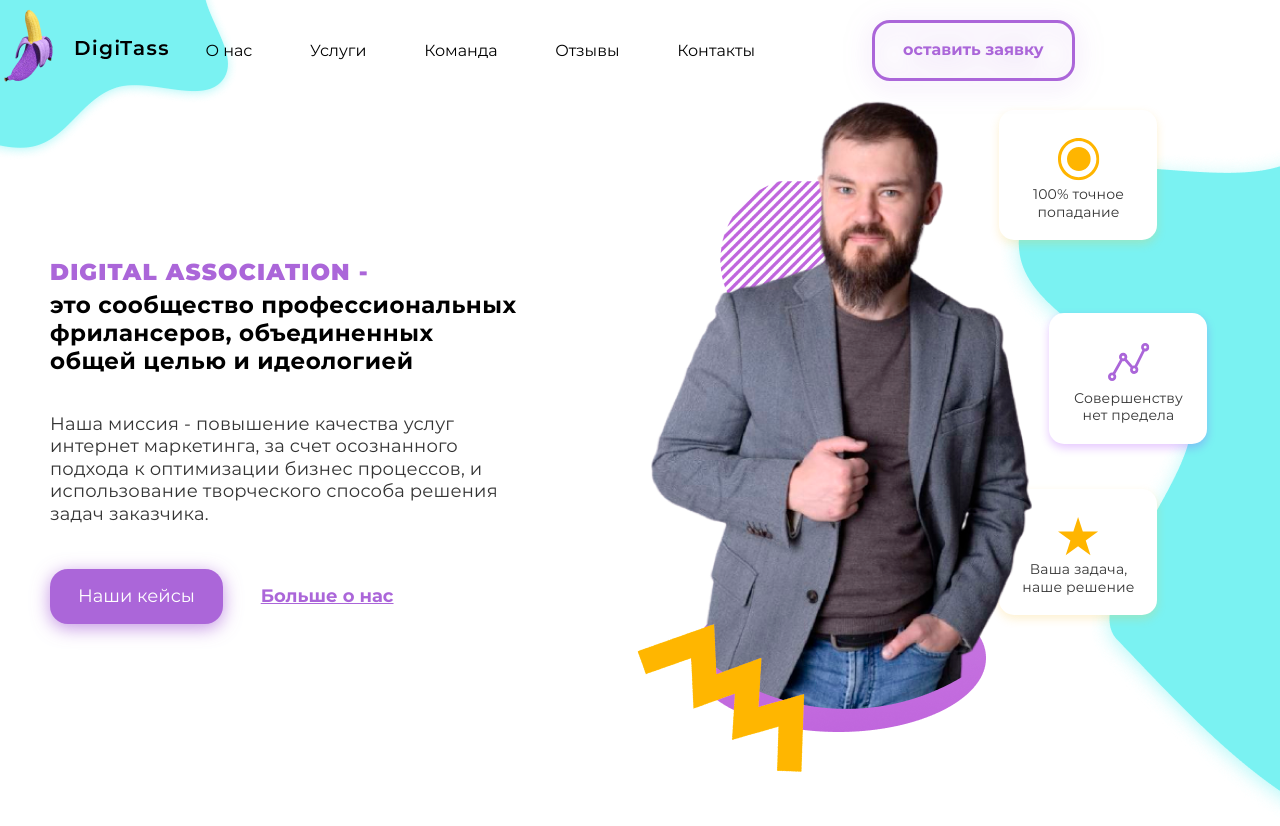
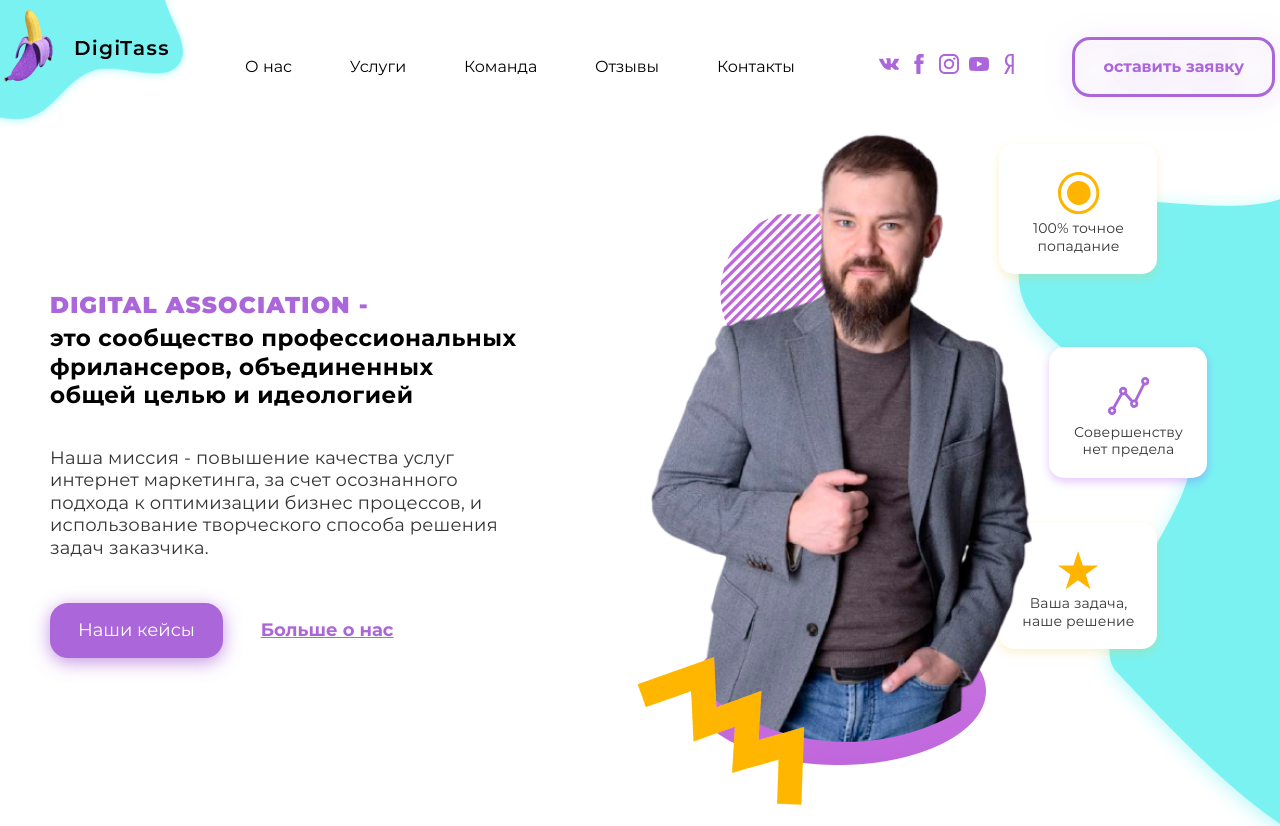
Before and after one commit to 0x800040005b/check, a plain HTML site: page dist/index.html in a window 1280 px wide. Shown: the top 826 px of the page. Drawn offline with Linux system fonts and the light colour scheme.

Commit message:
исправил логотип и облако

```diff
--- a/dist/index.html
+++ b/dist/index.html
@@ -12,16 +12,16 @@
 <body>
 <div class="wrapper">
     <header class="header">
-        <div class="header-bg__wrapper">
-            <div class="header-bg">
-                <a href="#" class="header-logo inline-block__container"><img src="img/header/logo.png" alt="logo"
-                                                                             class="header-logo__img"></a>
-                <img src="img/bg/cloud-1.png" alt="bg cloud" class="header-bg__img"></div>
-        </div>
-        <!-- /.header-bg__wrapper -->
 
-        <div class="my-container-fluid">
+        <div class="header-container-fluid my-container-fluid">
             <div class="header-block flex__container">
+                <div class="header-bg__wrapper">
+                    <div class="header-bg">
+                        <a href="#" class="header-logo inline-block__container"><img src="img/header/logo.png" alt="logo"
+                                                                                     class="header-logo__img"></a>
+                        <img src="img/bg/cloud-1.png" alt="bg cloud" class="header-bg__img"></div>
+                </div>
+                <!-- /.header-bg__wrapper -->
                 <div id="header-burger" class="header-burger"><span></span></div>
                 <!-- /.header-burger -->
                 <div id="header-menu" class="header-menu inline-block__container">
@@ -32,6 +32,14 @@
                     <a href="#" class="header-menu__link">Контакты</a>
                 </div>
                 <!-- /.header-menu -->
+                <div class="header-social">
+                    <a href="" class="header-social__link"><img src="img/social/vk.svg" alt="vk icon" class="header-social__img"></a>
+                    <a href="" class="header-social__link"><img src="img/social/facebook.svg" alt="facebook icon" class="header-social__img"></a>
+                    <a href="" class="header-social__link"><img src="img/social/insta.svg" alt="insta icon" class="header-social__img"></a>
+                    <a href="" class="header-social__link"><img src="img/social/youtube.svg" alt="youtube icon" class="header-social__img"></a>
+                    <a href="" class="header-social__link"><img src="img/social/yandex.svg" alt="yandex icon" class="header-social__img"></a>
+                </div>
+                <!-- /.header-social -->
                 <a href="#" class="header__button">оставить заявку</a>
             </div>
             <!-- /.header-block flex-container -->
--- a/src/sass/_media.sass
+++ b/src/sass/_media.sass
@@ -11,10 +11,13 @@
     &__container
       padding-bottom: 10%
 @media screen and (max-width: 1455px)
-
   .offer
     &-text
       margin-right: 10%
+@media screen and (max-width: 1344px)
+  .features
+    margin-top: 10%
+
 
 @media screen and (max-width: 1297px)
   .fullscreen
@@ -28,6 +31,11 @@
     margin-bottom: 30px
     &-bg
       display: none
+      &__wrapper
+        display: none
+    &-social
+      &__link
+        margin-right: 40px
 
     &-burger
       display: block
@@ -99,6 +107,9 @@
       line-height: 15px
     &-block
       align-items: center
+    &-social
+      &__link
+        margin-right: 20px
   .offer
     &-block
       &__container
@@ -126,9 +137,19 @@
       &__text
         font-size: 16px
         line-height: 20px
+@media screen and (max-width: 380px)
+  .header
+    &-social
+      &__link
+        margin-right: 10px
 
 
 @media screen and (max-width: 360px)
+  .header
+    &-block
+      flex-direction: column
+    &-burger, &-social
+      margin-bottom: 30px
   .offer
     &-text
       margin-right: 0
--- a/src/sass/blocks/_features.sass
+++ b/src/sass/blocks/_features.sass
@@ -1,7 +1,7 @@
 .features
   background: $white-color
   padding-bottom: 110px
-  margin-top: 8%
+  margin-top: 10%
   &-block
     justify-content: center
     align-items: center
--- a/src/sass/blocks/_header.sass
+++ b/src/sass/blocks/_header.sass
@@ -1,5 +1,5 @@
 .header
-  padding: 20px 0
+  padding: 0 5px 0 0
   margin-bottom: 0
   position: relative
   &-burger
@@ -22,10 +22,10 @@
     &::after
       bottom: 0
   &-block
-    justify-content: center
+    justify-content: space-between
     align-items: center
   &-menu
-    margin-right: 117px
+    margin-right: 30px
     &__link
       color: $black-color
       margin-right: 53px
@@ -34,8 +34,20 @@
         weight: 400
       &:last-child
         margin-right: 0
+  &-social
+    display: flex
+    &__link
+      display: inline-block
+      margin-right: 10px
+      &:last-child
+        margin-right: 0
+    &__img
+      width: 20px
+      height: 20px
   &__button
     @include styleButton('true')
     font:
       size: 16px
       weight: 700
+  &-container-fluid
+    padding: 0
--- a/src/sass/style.sass
+++ b/src/sass/style.sass
@@ -23,13 +23,9 @@
       z-index: -1
 .header
   &-bg
+    position: relative
     &__wrapper
-      position: absolute
-      top: 0
-      z-index: -1
-      left: 0
-    &__img
-      width: 50%
+      width: 15%
   &-logo
     position: absolute
     top: 0
```
Also changed, not shown: src/index.html (+16 -8 lines), dist/css/style.min.css, dist/img/social/facebook.svg (added), dist/img/social/insta.svg (added), dist/img/social/vk.svg (added), dist/img/social/yandex.svg (added), dist/img/social/youtube.svg (added), src/css/style.css, src/img/social/facebook.svg (added), src/img/social/insta.svg (added), src/img/social/vk.svg (added), src/img/social/yandex.svg (added), src/img/social/youtube.svg (added).
